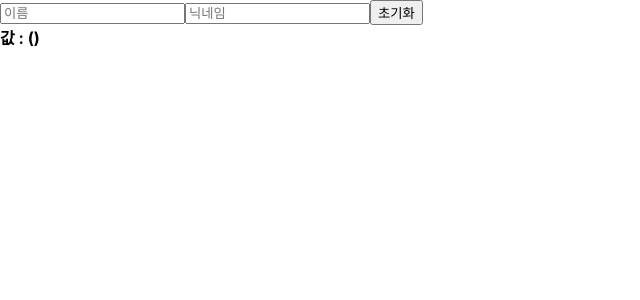
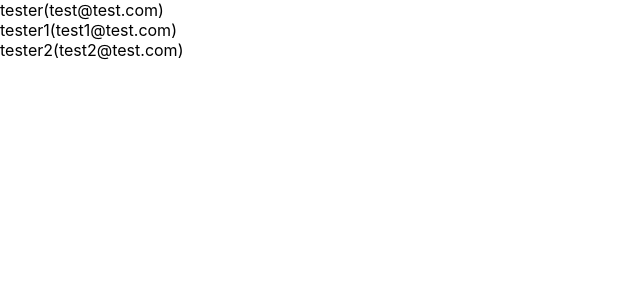
Before and after one commit to redbean88/react_study, a React (Create React App) app: page / in a window 1280 px wide. Shown: the top 300 px of the page, without its empty margins (0-640 px from the left). Built offline with nearby package versions, Linux system fonts and the light colour scheme.

Commit message:
배열 렌더링하기

```diff
--- a/src/App.js
+++ b/src/App.js
@@ -1,10 +1,10 @@
 import React from "react";
+import UesrList from "./UserList";
 import './App.css'
-import InputSample from "./InputSample";
 
 function App() {
   return (
-    <InputSample/>
+    <UesrList/>
   );
 }
 
--- /dev/null
+++ b/src/UserList.js
@@ -0,0 +1,37 @@
+import React from "react";
+
+function User({user}){
+    return (<div>{user.username}<span>({user.email})</span>
+    </div>)
+}
+
+function UesrList(){
+    const users = [
+        {
+            id: 1,
+            username: 'tester',
+            email: 'test@test.com',
+        },
+        {
+            id: 2,
+            username: 'tester1',
+            email: 'test1@test.com',
+        },
+        {
+            id: 3,
+            username: 'tester2',
+            email: 'test2@test.com',
+        }
+    ]
+    return (
+    <div>
+        {
+            users.map(
+                (user, index) => (<User user={user} key={user.id}/>)
+            )
+        }
+    </div>
+    );
+}
+
+export default UesrList
```
Also changed, not shown: sample.js (added, +17 -0 lines).
